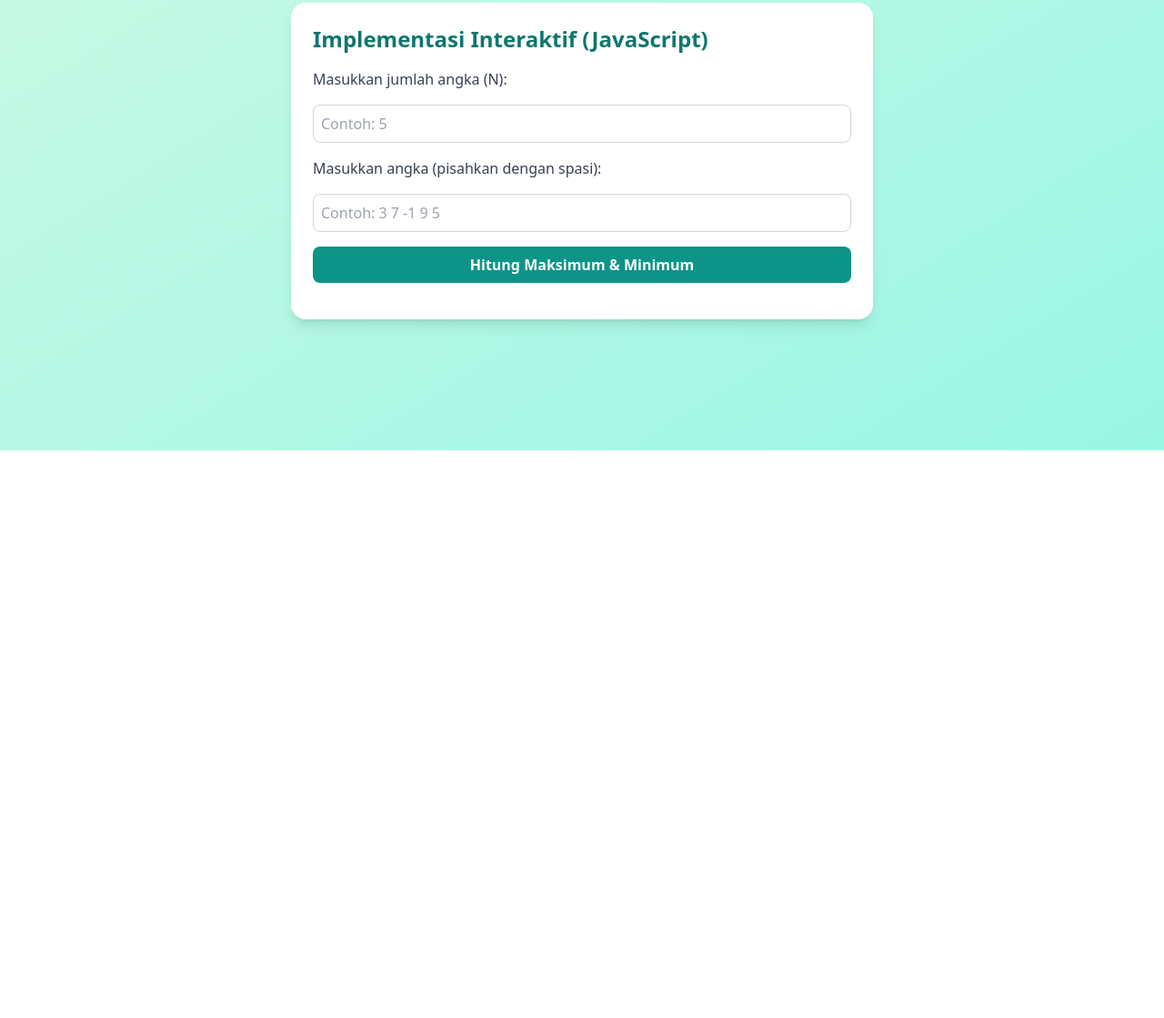
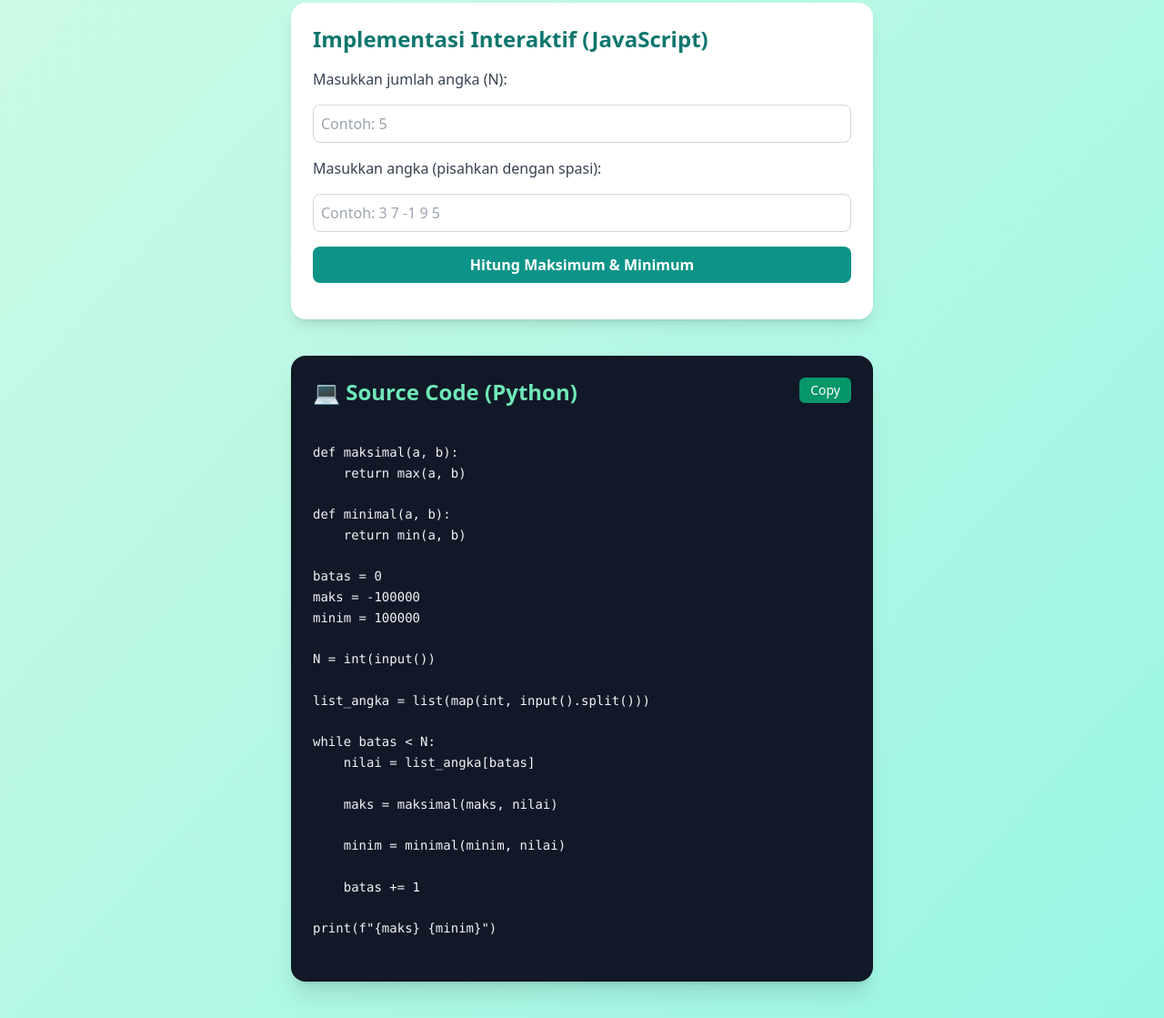
Before and after one commit to RyuuZev/ti-m5s3, a plain HTML site: page index.html in a window 1280 px wide. Shown: the part 305-1424 px from the top of the page at 91% size. Before the commit the page ends 800 px from the top, so only its background shows below. Drawn offline with nearby package versions, Linux system fonts and the light colour scheme; a script that the page names is missing.

Commit message:
Update index.html

```diff
--- a/index.html
+++ b/index.html
@@ -57,6 +57,38 @@ J --> K(["Selesai"])
     </div>
   </div>
 
+  <!-- SOURCE CODE PYTHON -->
+  <div class="bg-gray-900 rounded-2xl shadow-xl p-6 w-11/12 md:w-3/4 lg:w-1/2 mt-10 text-gray-100 relative">
+    <h2 class="text-2xl font-semibold text-emerald-300 mb-4">💻 Source Code (Python)</h2>
+    <button id="copyBtn" class="absolute top-6 right-6 bg-emerald-600 hover:bg-emerald-700 text-white px-3 py-1 rounded-md text-sm">Copy</button>
+    <pre id="codeBlock" class="overflow-x-auto text-sm leading-relaxed"><code>
+def maksimal(a, b):
+    return max(a, b)
+
+def minimal(a, b):
+    return min(a, b)
+
+batas = 0
+maks = -100000
+minim = 100000
+
+N = int(input())
+
+list_angka = list(map(int, input().split()))
+
+while batas < N:
+    nilai = list_angka[batas]
+
+    maks = maksimal(maks, nilai)
+
+    minim = minimal(minim, nilai)
+
+    batas += 1
+
+print(f"{maks} {minim}")
+    </code></pre>
+  </div>
+
   <!-- SCRIPT -->
   <script>
     document.getElementById("hitungBtn").addEventListener("click", function() {
@@ -85,6 +117,15 @@ J --> K(["Selesai"])
         🔽 Nilai Minimum: <b>${minim}</b>
       `;
     });
+
+    // Tombol Copy Source Code
+    document.getElementById("copyBtn").addEventListener("click", function() {
+      const code = document.getElementById("codeBlock").innerText;
+      navigator.clipboard.writeText(code).then(() => {
+        this.innerText = "Copied!";
+        setTimeout(() => (this.innerText = "Copy"), 2000);
+      });
+    });
   </script>
 </body>
 </html>
```
